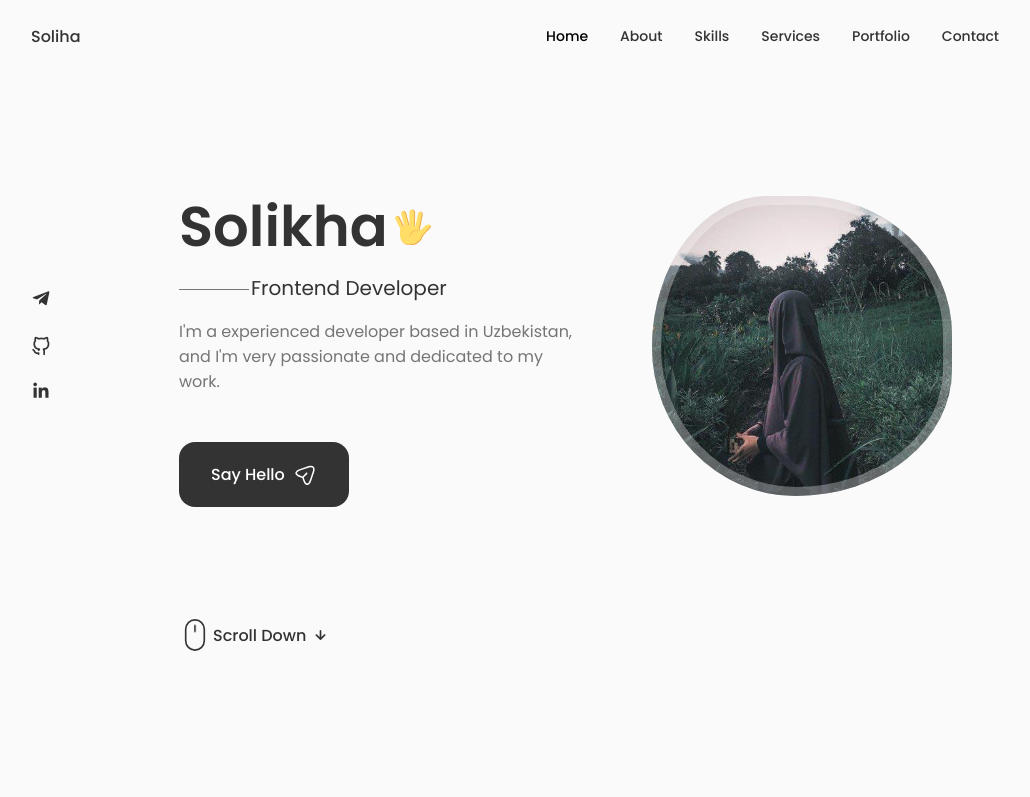
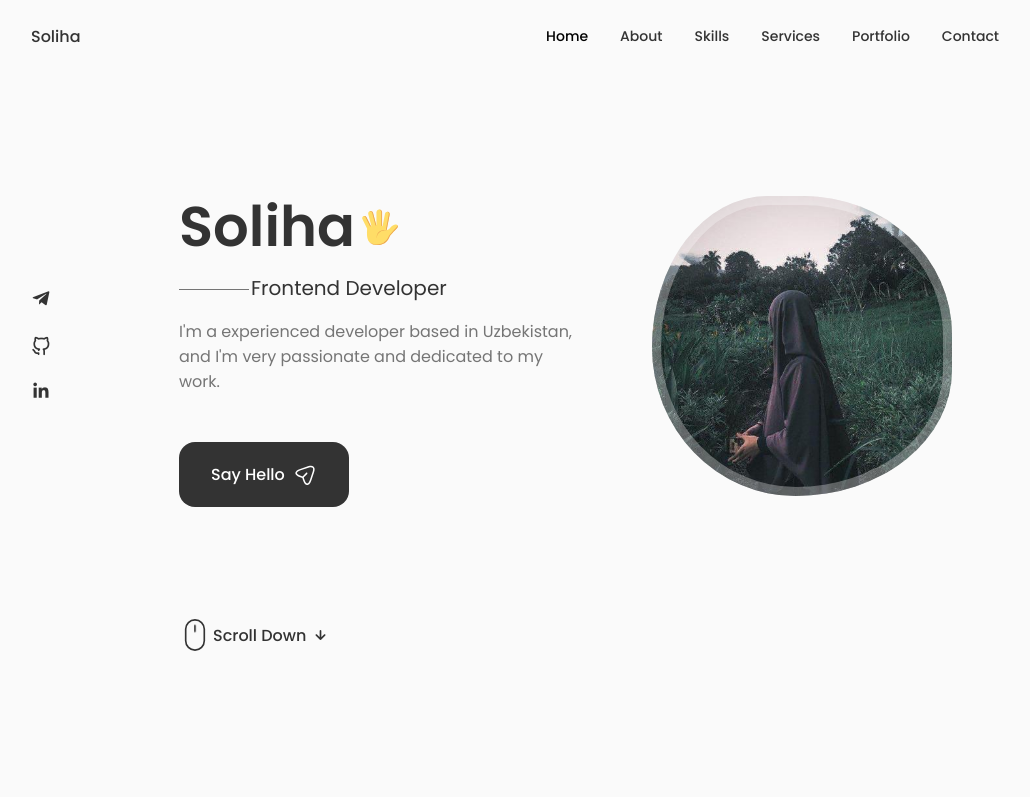
Before and after one commit to Soliha17/portfolio, a React (Create React App) app: page / in a window 1280 px wide. Shown: the top 797 px of the page, without its empty margins (125-1155 px from the left). Built offline with nearby package versions, Linux system fonts and the light colour scheme.

Commit message:
Changed name of Author

```diff
--- a/src/components/home/Data.jsx
+++ b/src/components/home/Data.jsx
@@ -4,7 +4,7 @@ function Data() {
   return (
     <div className="home__data">
       <h1 className="home__title">
-        Solikha
+        Soliha
         <svg
           width="36"
           height="36"
```
